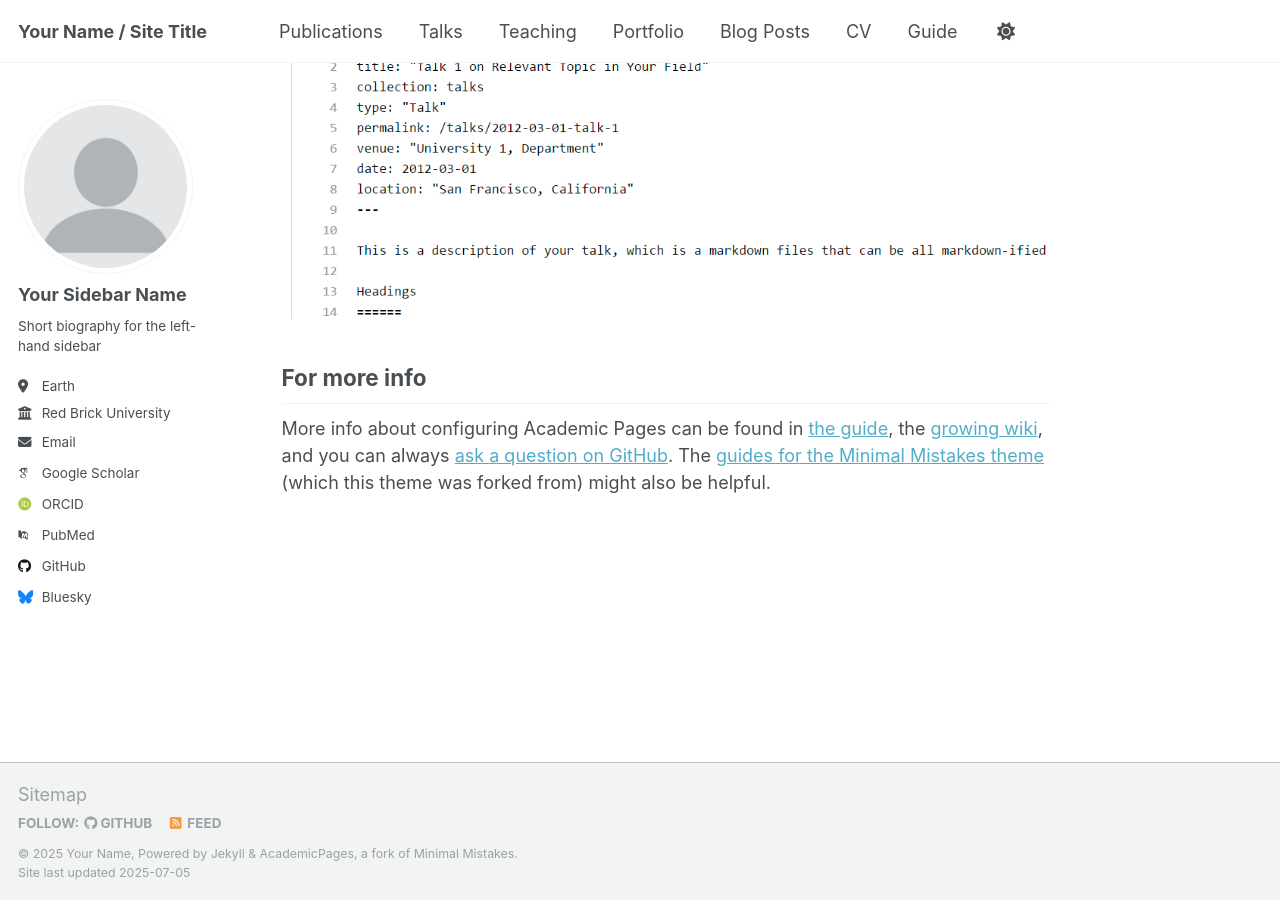
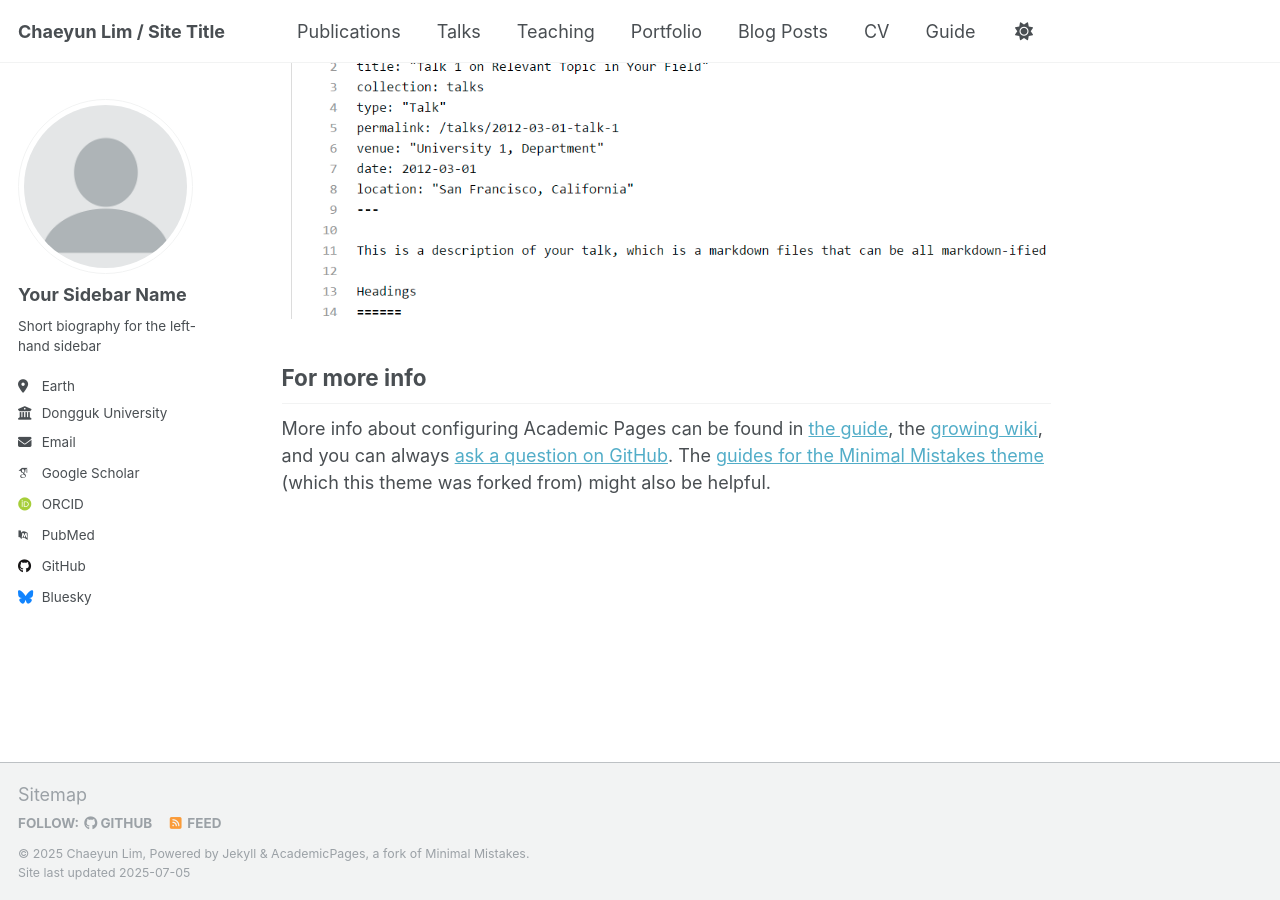
Before and after one commit to Chaeyun97/Chaeyun97.github.io, a Jekyll site: the page built from _pages/about.md, in a window 1280 px wide and 900 px high, scrolled down 2880 px. Built offline with Jekyll 4.4.1, drawn with Linux system fonts in a browser that asks for light colours; some web fonts are replaced; a script that is not in the unit is left out.

Commit message:
Update _config.yml

```diff
--- a/_config.yml
+++ b/_config.yml
@@ -9,9 +9,9 @@
 # Basic Site Settings
 locale                   : "en-US"
 site_theme               : "default"
-title                    : "Your Name / Site Title"
+title                    : "Chaeyun Lim / Site Title"
 title_separator          : "-"
-name                     : &name "Your Name"
+name                     : &name "Chaeyun Lim"
 description              : &description "personal description"
 url                      : https://academicpages.github.io # the base hostname & protocol for your site e.g. "https://[your GitHub username].github.io" or if you already have some other page hosted on Github then use "https://[your GitHub username].github.io/[Your Repo Name]"
 baseurl                  : "" # the subpath of your site, e.g. "/blog"
@@ -27,7 +27,7 @@ author:
   pronouns         : # example: "she/her"
   bio              : "Short biography for the left-hand sidebar"
   location         : "Earth"
-  employer         : "Red Brick University"
+  employer         : "Dongguk University"
   uri              : # URL
   email            : "none@example.org"
 
```
